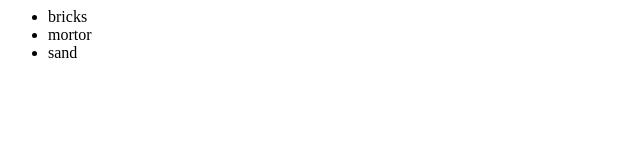
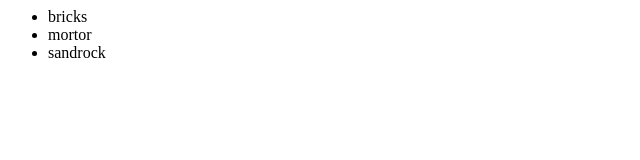
Before and after one commit to ahrchen/newGitTest, a plain HTML site: page index.html in a window 1280 px wide. Shown: the full height of the page, 0-640 px from the left. Drawn offline with Linux system fonts and the light colour scheme.

Commit message:
more specific

```diff
--- a/index.html
+++ b/index.html
@@ -5,7 +5,7 @@
 			<ul>
 				<li>bricks</li>
 				<li>mortor</li>
-				<li>sand</li>
+				<li>sandrock</li>
 			</ul>
 		</div>
 	</body>
```
